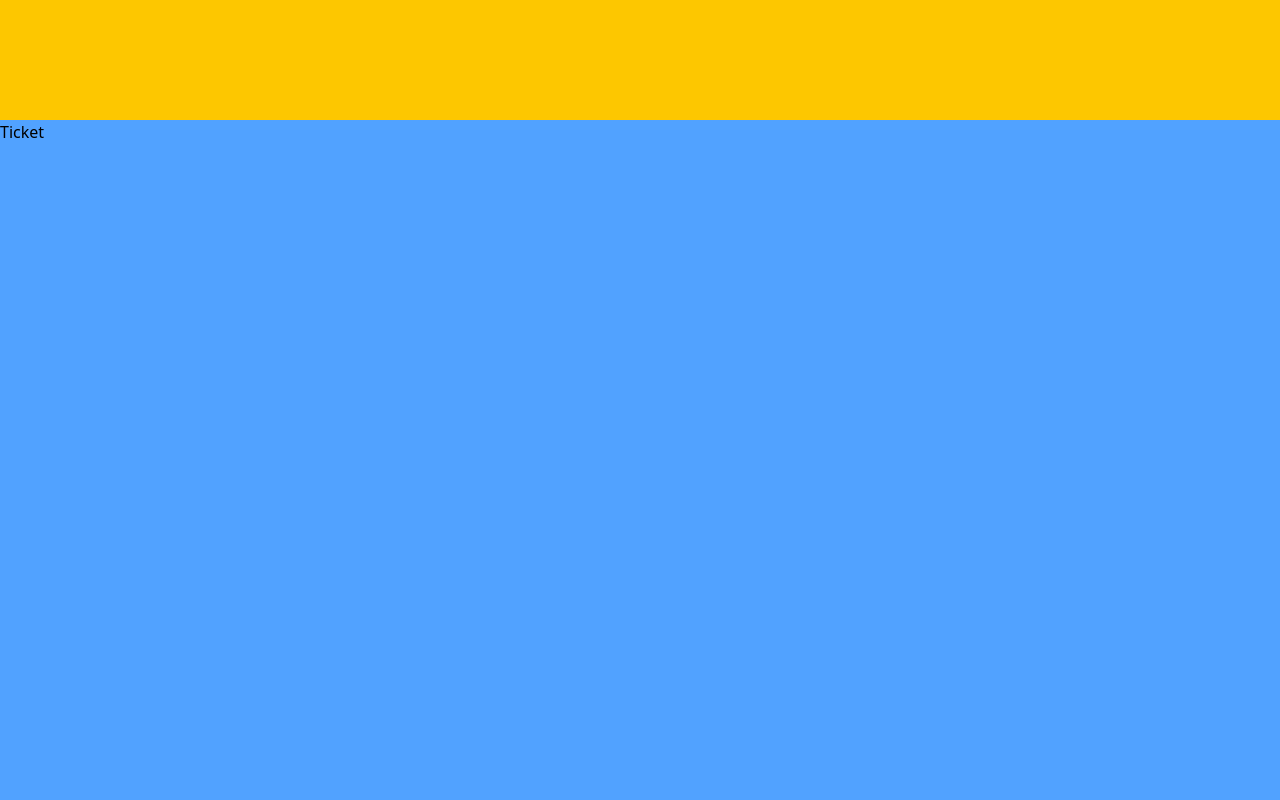
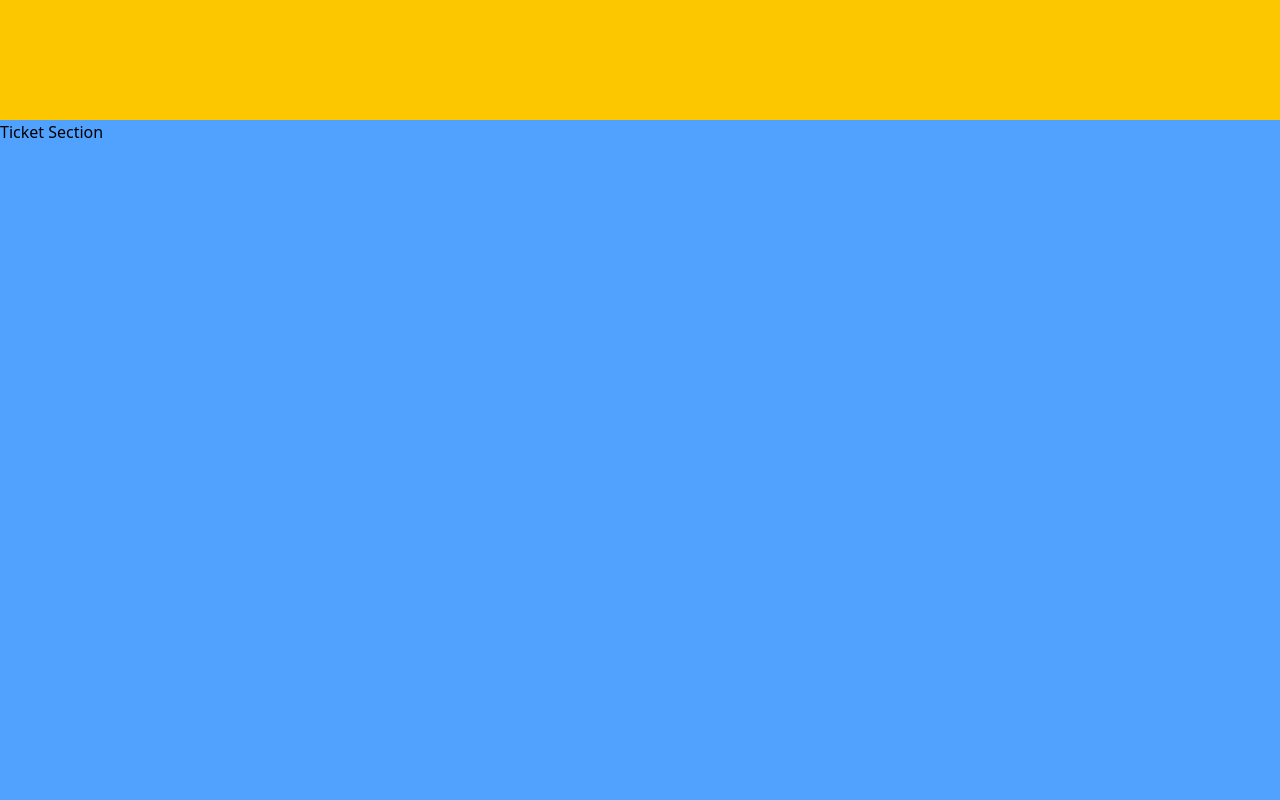
Before and after one commit to ChocoCodes/aphoria, a React (Vite) app: page / in a window 1280 px wide. Shown: the part 1480-2280 px from the top of the page. Built offline with nearby package versions, Linux system fonts and the light colour scheme.

Commit message:
update: test commit ticket

```diff
--- a/src/components/sections/Ticket.tsx
+++ b/src/components/sections/Ticket.tsx
@@ -2,7 +2,7 @@
 const Ticket = () => {
     return (
         <section className="w-full min-h-screen bg-blue-400">
-            Ticket
+            Ticket Section
         </section>
     );
 };
```
